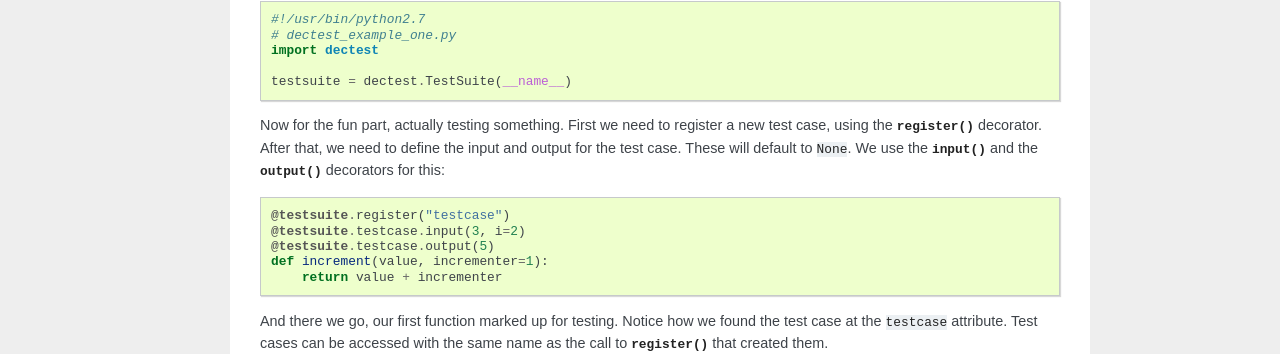
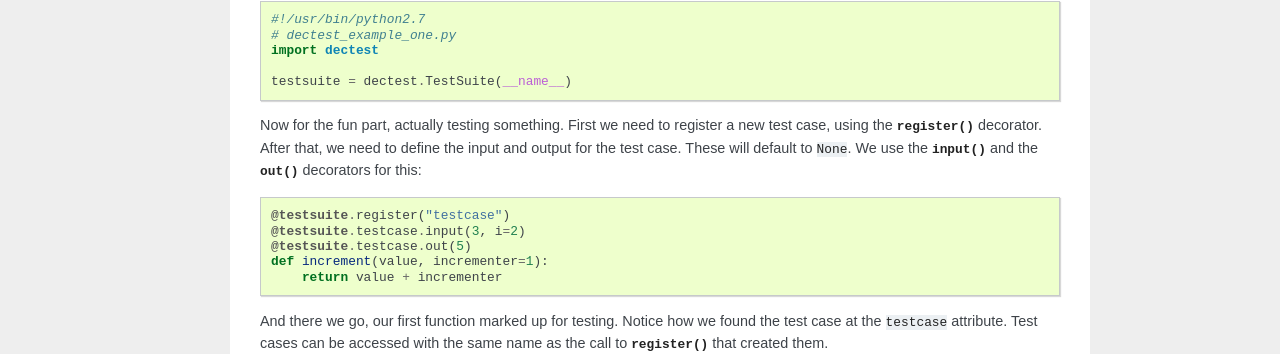
Before and after one commit to lclarkmichalek/dectest, a Sphinx documentation site: the page built from docs/source/intro.rst, in a window 1280 px wide. Shown: the part 750-1104 px from the top of the page. Built offline with Sphinx 7.4.7, drawn with Linux system fonts in a browser that asks for light colours.

Commit message:
Fixed incorrect method name in User Guide

```diff
--- a/docs/source/intro.rst
+++ b/docs/source/intro.rst
@@ -48,11 +48,11 @@ Now for the fun part, actually testing something. First we need to register a
 new test case, using the :meth:`~dectest.suite.TestSuite.register` decorator.
 After that, we need to define the input and output for the test case. These will
 default to ``None``. We use the :meth:`~dectest.suite.TestSuite.TestCase.input`
-and the :meth:`~dectest.suite.TestSuite.TestCase.output` decorators for this::
+and the :meth:`~dectest.suite.TestSuite.TestCase.out` decorators for this::
 
     @testsuite.register("testcase")
     @testsuite.testcase.input(3, i=2)
-    @testsuite.testcase.output(5)
+    @testsuite.testcase.out(5)
     def increment(value, incrementer=1):
         return value + incrementer
 
```
